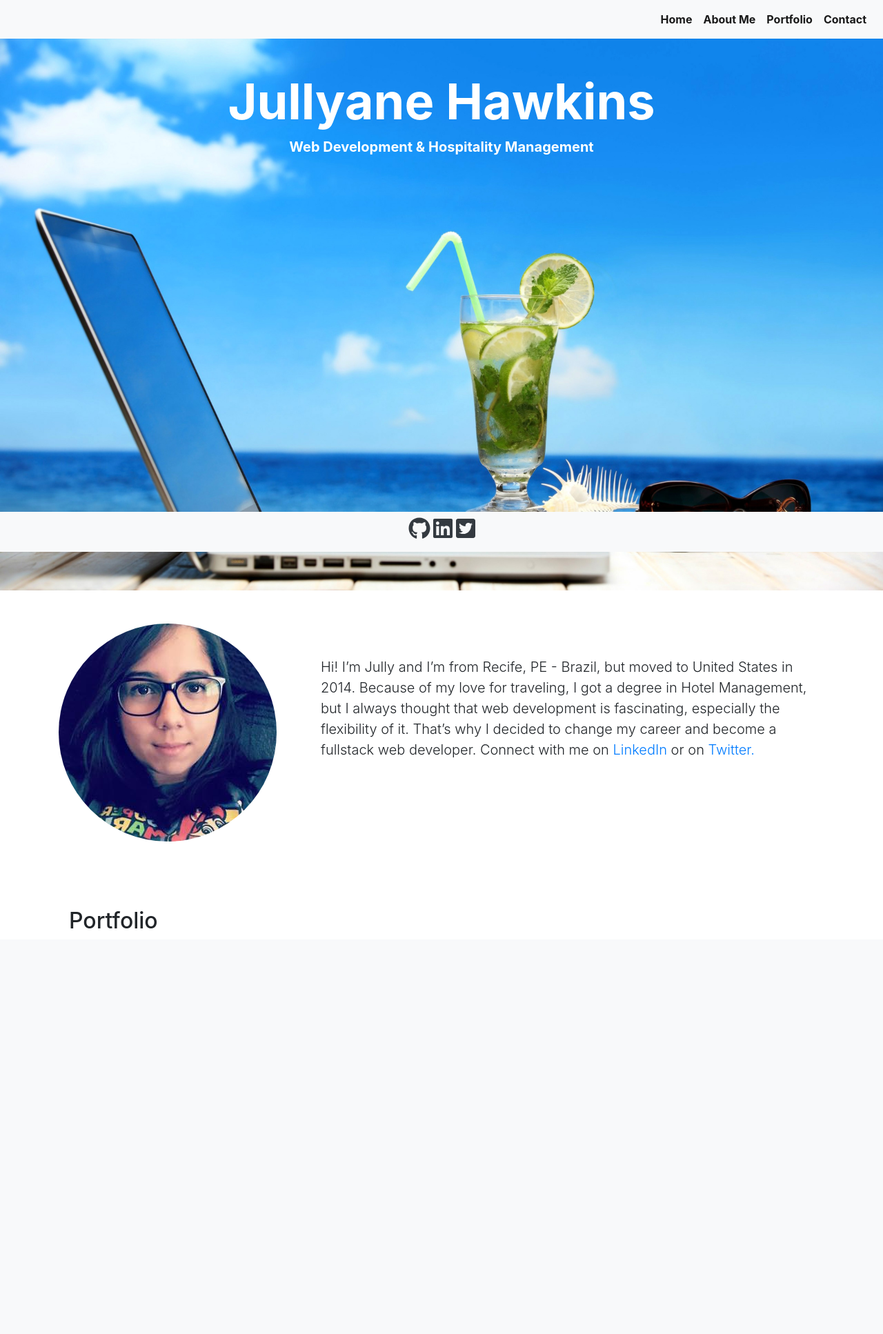
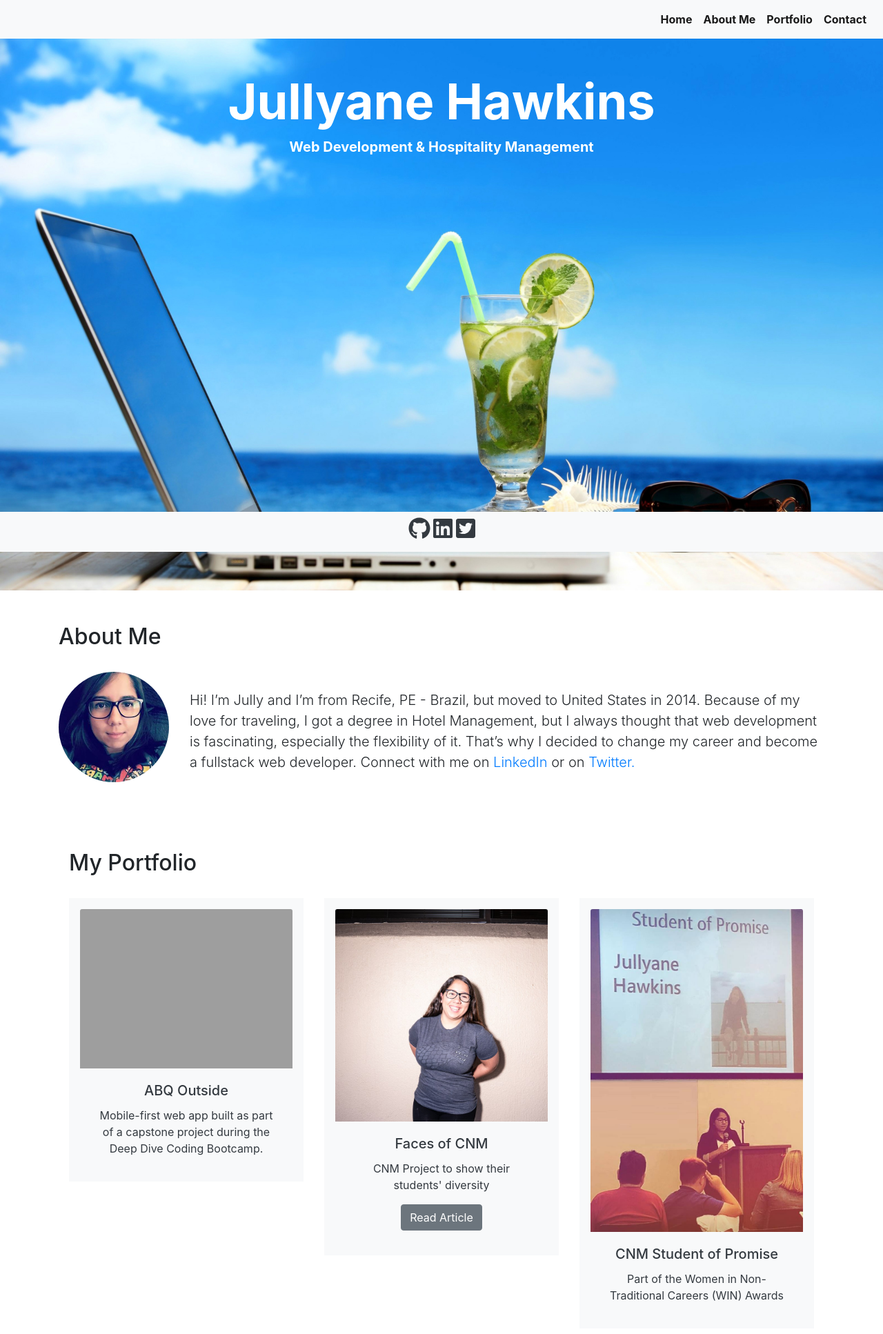
Before and after one commit to jullyanehawkins/jullyane-hawkins, a PHP site: page / in a window 1280 px wide. Shown: the whole page at 69% size. Before the commit the page ends 1346 px from the top, so only its background shows below. Run offline with PHP 8.4, Linux system fonts and the light colour scheme; some libraries are stand-ins or nearby versions; grey boxes are pictures that could not be loaded.

Commit message:
Edited a few more things

```diff
--- a/public_html/index.php
+++ b/public_html/index.php
@@ -44,10 +44,14 @@
 		<div class="py-5">
 			<div class="container" id="about-me">
 				<div class="row">
-					<div class="column-fluid col-md-4">
+					<div class="column-fluid col-md-2">
+						<h2>About Me</h2>
+						<br>
 						<img class="img-fluid rounded-circle" src="jullyane-hawkins.jpg" alt="Jullyane Hawkins">
 					</div>
 					<div class="column-fluid mt-5 col 2">
+						<br>
+						<br>
 						<p class="lead">Hi! I’m Jully and I’m from Recife, PE - Brazil, but moved to United States in 2014. Because of my love for traveling, I got a degree in Hotel Management, but I always thought that web development is fascinating, especially the flexibility of it. That’s why I decided to change my career and become a fullstack web developer. Connect with me on <a href="https://www.linkedin.com/in/jullyanehawkins/" target="_blank">LinkedIn</a> or on <a href="https://twitter.com/jullyanehawkins" target="_blank">Twitter.</a></p>
 					</div>
 				</div>
@@ -55,7 +59,42 @@
 		</div>
 		<div class="container pt-5" id="portfolio">
 			<div class="container">
-				<h2>Portfolio</h2>
+				<h2>My Portfolio</h2>
+			</div>
+			<br>
+			<div class="container">
+				<div class="row">
+					<div class="col-12 col-lg-4">
+						<div class="p-3 mb-2 bg-light text-dark">
+							<img class="card-img-top" src="https://res.cloudinary.com/simpleview/image/upload/c_fill,f_auto,h_448,q_50,w_1024/v1/clients/albuquerque/Screen_Shot_2017_12_06_at_7_46_24_PM_e08b1282-5f14-4905-9f4b-4db707b9b4ec.png" alt="ABQ Outside">
+							<div class="card-body">
+								<h5 class="card-title text-center">ABQ Outside</h5>
+								<p class="card-text text-center">Mobile-first web app built as part of a capstone project during the Deep Dive Coding Bootcamp.</p>
+							</div>
+						</div>
+					</div>
+					<div class="col-12 col-lg-4">
+						<div class="p-3 mb-2 bg-light text-dark">
+							<img class="card-img-top" src="faces-of-cnm.jpeg" alt="Faces of CNM">
+							<div class="card-body">
+								<h5 class="card-title text-center">Faces of CNM</h5>
+								<p class="card-text text-center">CNM Project to show their students' diversity</p>
+								<div class="text-center">
+									<a href="https://www.cnm.edu/news/faces-of-cnm-jullyane-hawkins" target="blank" class="btn btn-primary btn-secondary">Read Article</a>
+								</div>
+							</div>
+						</div>
+					</div>
+					<div class="col-12 col-lg-4">
+						<div class="p-3 mb-2 bg-light text-dark">
+							<img class="card-img-top" src="student-of-promise.jpg" alt="CNM Student of Promise">
+							<div class="card-body">
+								<h5 class="card-title text-center">CNM Student of Promise</h5>
+								<p class="card-text text-center">Part of the Women in Non-Traditional Careers (WIN) Awards</p>
+							</div>
+						</div>
+					</div>
+				</div>
 			</div>
 		</div>
 		<footer>
```
